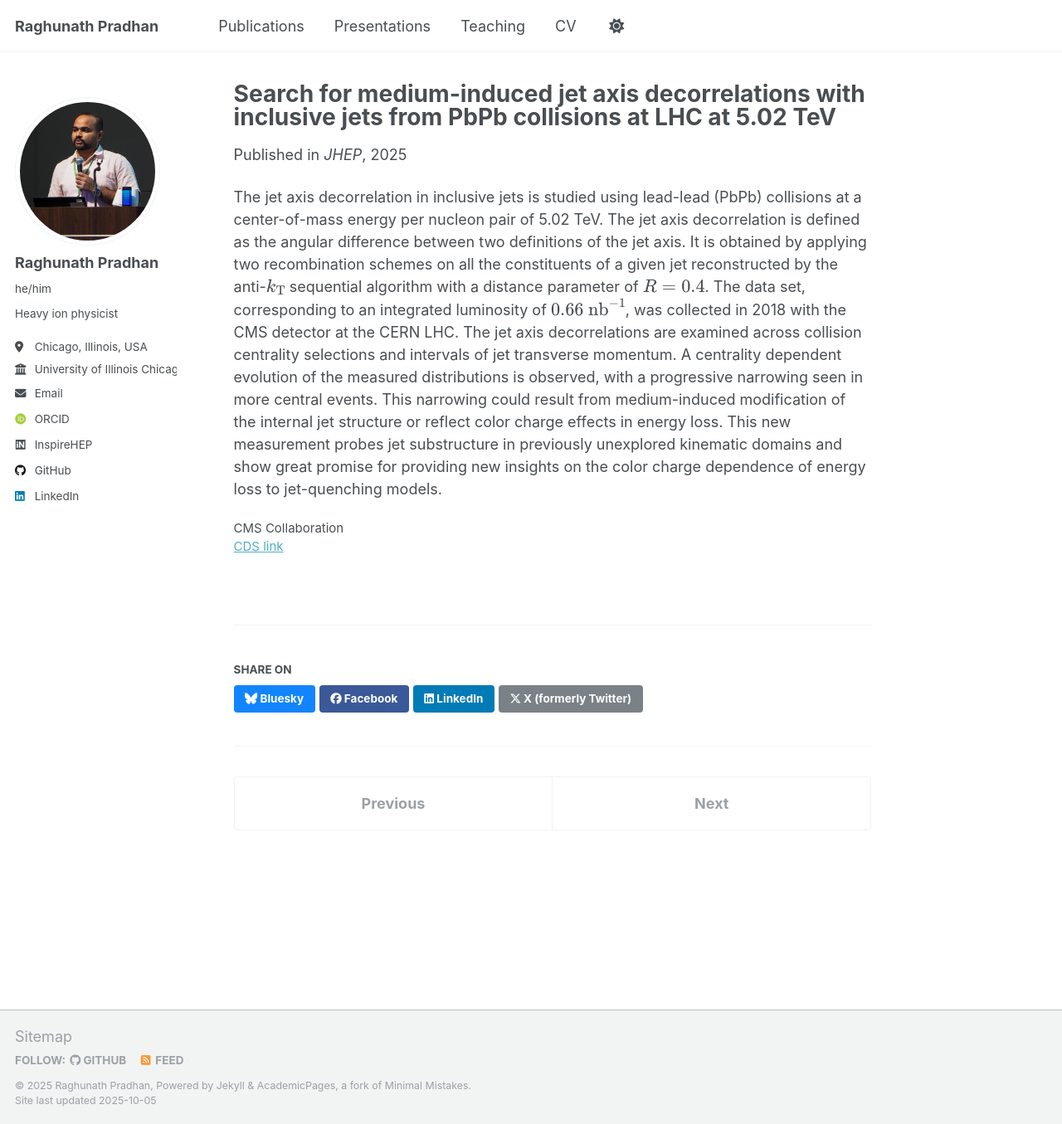
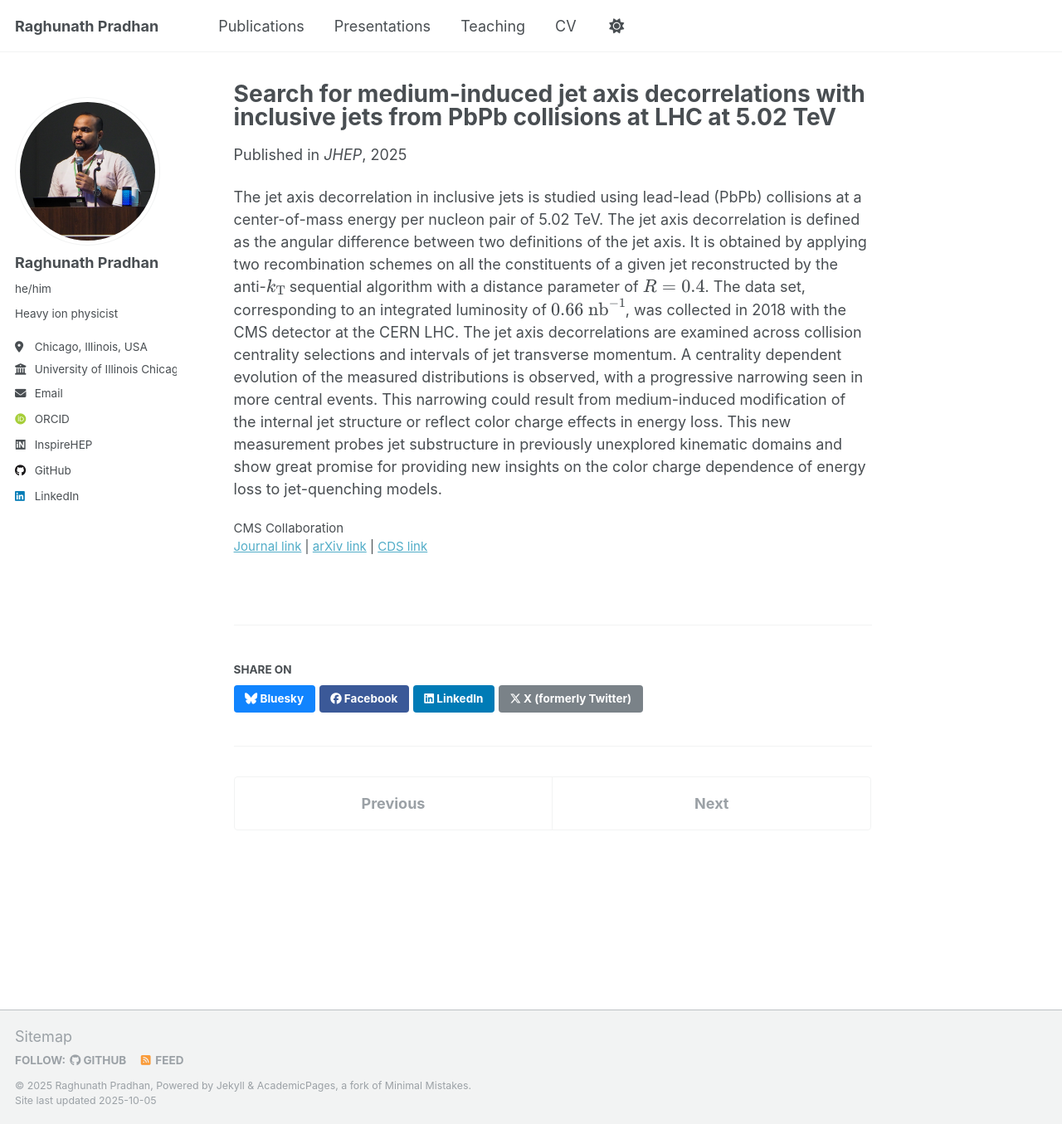
Before and after one commit to RAGHUMATAPITA/RAGHUMATAPITA.github.io, a Jekyll site: the page built from _publications/2024-JetAxisinData.md, in a window 1280 px wide and 1355 px high. Shown: the whole window at 83% size. Built offline with Jekyll 4.4.1, drawn with Linux system fonts in a browser that asks for light colours; some web fonts are replaced; a script that is not in the unit is left out; part of the change alters nothing that is shown.

Commit message:
updating publications

```diff
--- a/_publications/2024-JetAxisinData.md
+++ b/_publications/2024-JetAxisinData.md
@@ -4,7 +4,10 @@ collection: publications
 category: manuscripts
 permalink: /publication/2024-JetAxisinData
 excerpt: 'This new measurement probes jet substructure in previously unexplored kinematic domains and show great promise for providing new insights on the color charge dependence of energy loss to jet-quenching models'
+date: 2025-12-06
 venue: 'JHEP'
+slidesurl: 'https://doi.org/10.48550/arXiv.2502.13020'
+paperurl: 'https://doi.org/10.1007/JHEP06(2025)120'
 bibtexurl: 'https://cds.cern.ch/record/2924713'
 citation: 'CMS Collaboration'
 ---
```
